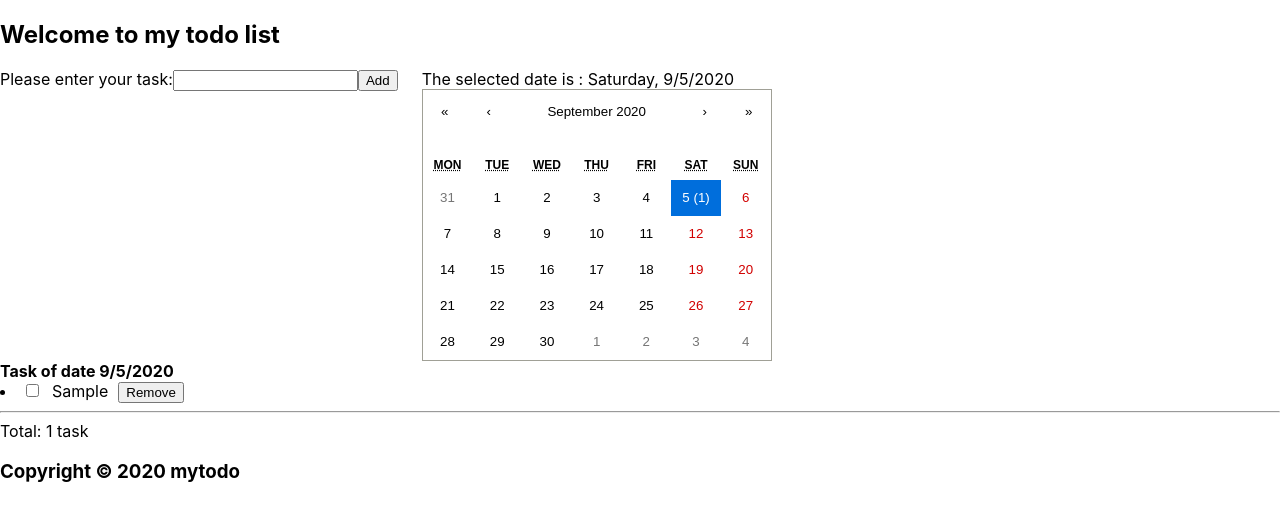
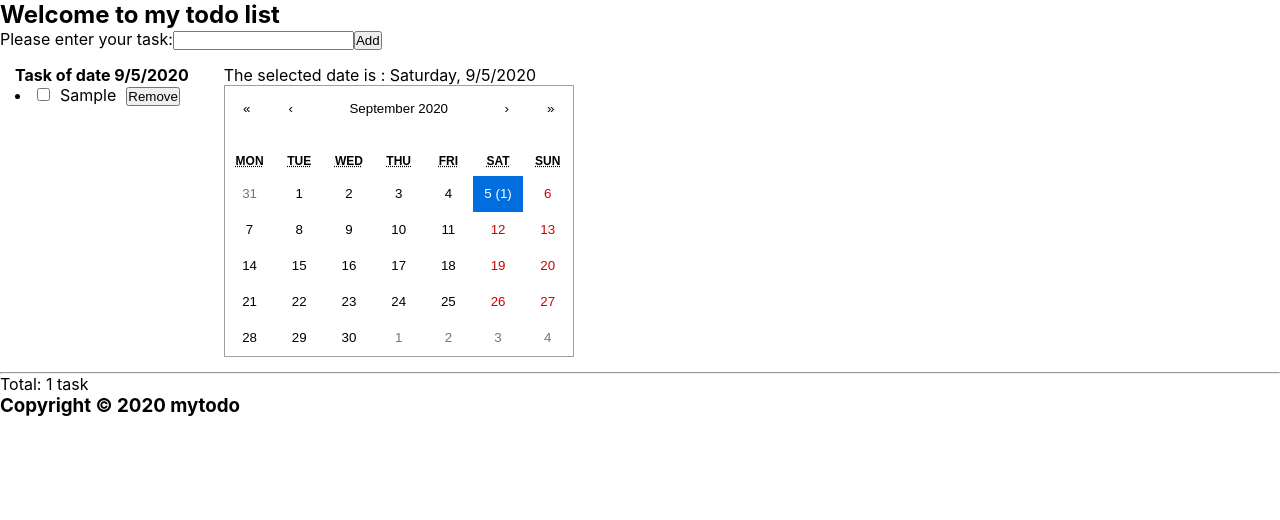
Before and after one commit to dat842000/todo, a React (Create React App) app: page / in a window 1280 px wide. Both pictures are taken after typing "Sample" into the empty fields and a click on the button "Add". Shown: the top 520 px of the page. Built offline with nearby package versions, Linux system fonts and the light colour scheme.

Commit message:
calendar

```diff
--- a/src/App.js
+++ b/src/App.js
@@ -2,9 +2,9 @@ import React, {useState} from 'react';
 import './App.css';
 import Calendar from "react-calendar";
 import 'react-calendar/dist/Calendar.css';
-// import DeleteIcon from '@material-ui/icons/Delete';
-// import IconButton from "@material-ui/core/IconButton";
-// import {makeStyles} from "@material-ui/core/styles";
+import DeleteIcon from '@material-ui/icons/Delete';
+import IconButton from "@material-ui/core/IconButton";
+import {makeStyles} from "@material-ui/core/styles";
 
 const errorStyle = {color: "red"};
 function formatDate(d){
@@ -34,8 +34,8 @@ function App() {
       e = "Task cannot be empty";
     }
     else {
-      for (let index = 0; index < tasks.length; index++) {
-        if (newTaskDescription === tasks[index].description) {
+      for (let index = 0; index < displayedTodos.length; index++) {
+        if (newTaskDescription === displayedTodos[index].description) {
           e = "Task cannot be duplicate";
         }
       }
@@ -53,8 +53,8 @@ function App() {
     setError(e);
   };
 
-  const removeTask = (indexToBeDeleted) => {
-    const newTaskList = tasks.filter((x, index) => index !== indexToBeDeleted);
+  const removeTask = (taskRemove) => {
+    const newTaskList = tasks.filter(task => formatDate(task.date) !== formatDate(taskRemove.date) && task.description === taskRemove.description );
     setTasks(newTaskList);
   };
   // @anhquan: khong dung nhu the nay
@@ -68,38 +68,6 @@ function App() {
 
   const howManyTodosOnDate = date => {
       return tasks.filter(task => formatDate(task.date) === formatDate(date)).length
-  }
-
-  const markTaskAsDone = (indexToBeDone) => {
-    const newTaskList = tasks.map((task, index) => {
-      if (index === indexToBeDone) {
-        return {
-          ...task,
-          done: true
-        }
-      }
-      else {
-        return task;
-      }
-    })
-
-    setTasks(newTaskList);
-  }
-
-  const markTaskAsUndone = (indexToBeUndone) => {
-    const newTaskList = tasks.map((task, index) => {
-      if (index === indexToBeUndone) {
-        return {
-          ...task,
-          done: false
-        }
-      }
-      else {
-        return task;
-      }
-    })
-
-    setTasks(newTaskList);
   }
 
   const renderTask = (task) => {
@@ -127,12 +95,6 @@ function App() {
     })
     setTasks(newTaskList);
   }
-  // const useStyles = makeStyles((theme) => ({
-  //     button: {
-  //         margin: theme.spacing(1),
-  //     },
-  // }));
-  // let classes = useStyles();
   return (
     <>
       {/*{classes = useStyles()}*/}
@@ -143,6 +105,23 @@ function App() {
           <input value={newTaskDescription} onChange={handleChangeNewTask}/>
           <button onClick={handleClickAdd}>Add</button>
           <div style={errorStyle}>{error}</div>
+        </div>
+      </div>
+      <div style={{display:'flex' , margin: '15px'} }>
+          <div style={{marginRight: '35px'}}>
+              <strong>Task of date {formatDate(selectedDate)}</strong>
+              {/* @anhquan: ko dung filter o day nhu the nay duoc */}
+              {/* {fiter(selectedDate)} */}
+              {displayedTodos.map((task, index) => (
+                  <li>
+                      <input type={"checkbox"} checked={task.done}
+                             onChange={event => handleCheckboxOnChange(index)}/>
+                      <span style={{margin: '10px'}}>{renderTask(task)}</span>
+                      <button onClick={event => removeTask(task)}>Remove</button>
+                  </li>
+              ))
+              }
+
           </div>
         <div>
             <div>
@@ -160,29 +139,11 @@ function App() {
             />
         </div>
       </div>
-
-
-      <div>
-        <strong>Task of date {formatDate(selectedDate)}</strong>
-        {/* @anhquan: ko dung filter o day nhu the nay duoc */}
-        {/* {fiter(selectedDate)} */}
-        {displayedTodos.map((task, index) => (
-          <li>
-            <input type={"checkbox"} checked={task.done}
-                   onChange={event => handleCheckboxOnChange(index)}/>
-            <span style={{margin: '10px'}}>{renderTask(task)}</span>
-            <button onClick={event => removeTask(index)}>Remove</button>
-            {/*<IconButton aria-label="delete">*/}
-            {/*    <DeleteIcon/>*/}
-            {/*</IconButton>*/}
-          </li>
-        ))
-        }
         <hr/>
         <block>
           Total: {tasks.length} {tasks.length === 1 ? "task" : "tasks"}
         </block>
-      </div>
+
 
       <h3>Copyright &copy; 2020 mytodo </h3>
 
--- a/src/index.css
+++ b/src/index.css
@@ -1,4 +1,7 @@
-
+*{
+  margin: 0;
+  padding: 0;
+}
 body {
   margin: 0;
   font-family: -apple-system, BlinkMacSystemFont, 'Segoe UI', 'Roboto', 'Oxygen',
```
Lines whose indentation alone changed are shown as unchanged.
